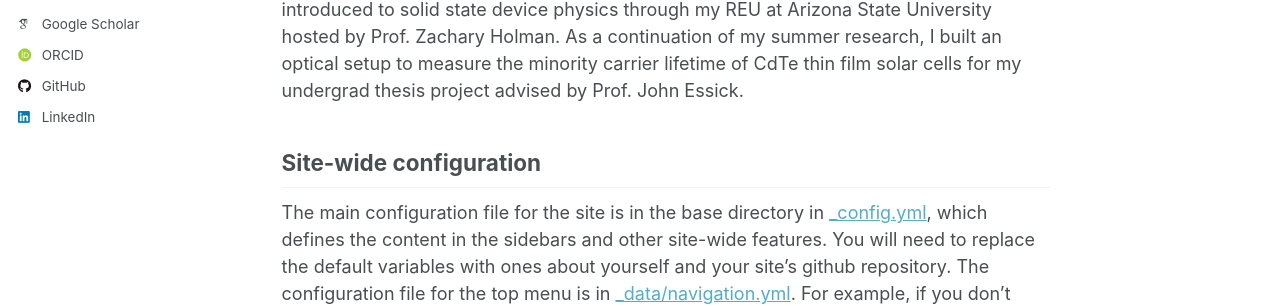
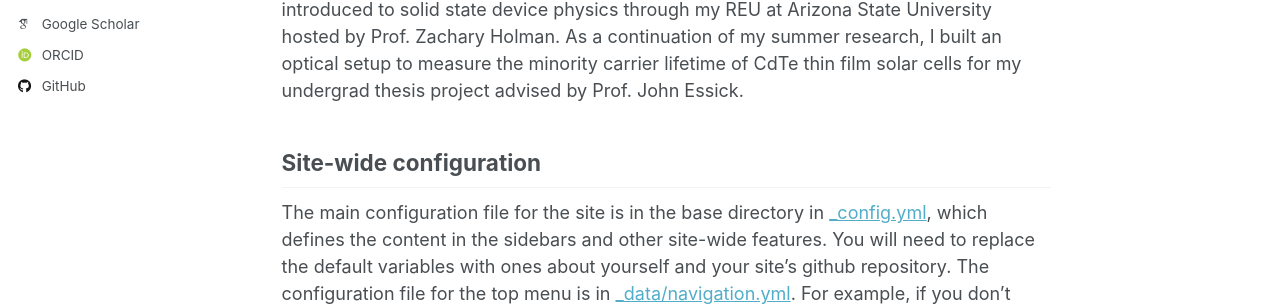
Before and after one commit to Waffelz/Xingyi_Wang, a Jekyll site: the page built from _pages/about.md, in a window 1280 px wide. Shown: the part 408-714 px from the top of the page. Built offline with Jekyll 4.4.1, drawn with Linux system fonts in a browser that asks for light colours; some web fonts are replaced.

Commit message:
Update _config.yml

```diff
--- a/_config.yml
+++ b/_config.yml
@@ -28,7 +28,7 @@ author:
   bio              : "Building an optical quantum network"
   location         : "Seattle, Washington"
   employer         : "University of Washington"
-  # uri              : "https://waffelz.github.io/Xingyi_Wang/"
+  LinkedIn         : "https://www.linkedin.com/in/xingyi-wang-14a98b102/"
   email            : "xingyiw@uw.edu"
 
   # Academic websites
@@ -57,7 +57,7 @@ author:
   keybase          : # Username
   instagram        : # Username
   lastfm           : # Username
-  linkedin         : "https://www.linkedin.com/in/xingyi-wang-14a98b102/"
+  linkedin         : #"https://www.linkedin.com/in/xingyi-wang-14a98b102/"
   mastodon         : # URL
   medium           : # URL
   pinterest        : # Username
```
